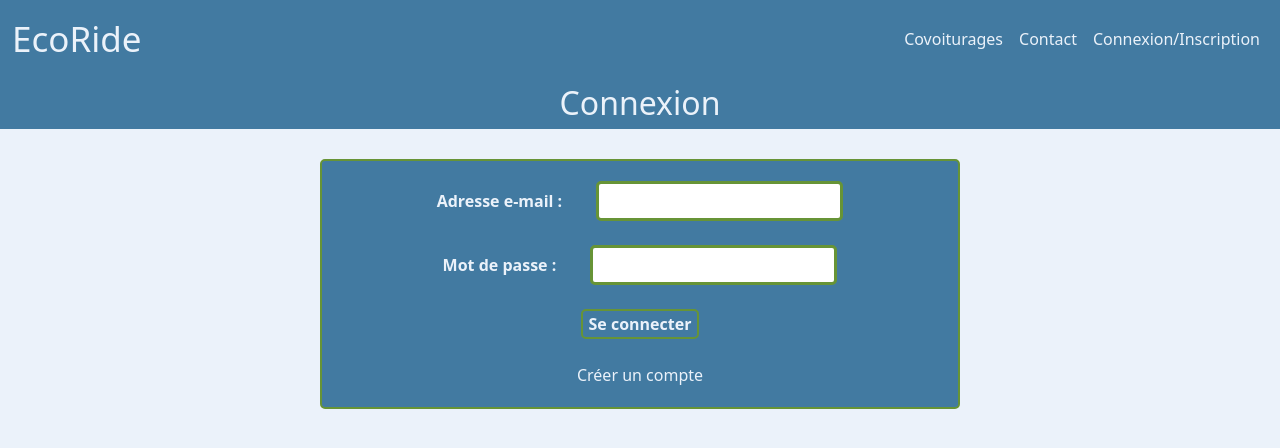
After one commit to Raph1409/EcoRide, a PHP site: page /forms/login.php in a window 1280 px wide. The commit adds this page. Shown: the top 448 px of the page. Run offline with PHP 8.4, Linux system fonts and the light colour scheme; some web fonts are replaced.

Commit message:
création du formulaire de connexion et feuille de style liée

```diff
--- /dev/null
+++ b/forms/login.php
@@ -0,0 +1,45 @@
+<!DOCTYPE html>
+<html lang="en">
+
+<head>
+    <link href="https://cdn.jsdelivr.net/npm/bootstrap@5.3.1/dist/css/bootstrap.min.css" rel="stylesheet"
+        integrity="sha384-4bw+/aepP/YC94hEpVNVgiZdgIC5+VKNBQNGCHeKRQN+PtmoHDEXuppvnDJzQIu9" crossorigin="anonymous">
+    <script src="https://cdn.jsdelivr.net/npm/bootstrap@5.3.1/dist/js/bootstrap.bundle.min.js"
+        integrity="sha384-HwwvtgBNo3bZJJLYd8oVXjrBZt8cqVSpeBNS5n7C8IVInixGAoxmnlMuBnhbgrkm" crossorigin="anonymous">
+    </script>
+    <script src="https://ajax.googleapis.com/ajax/libs/jquery/3.6.4/jquery.min.js"></script>
+    <meta charset="utf_8">
+    <meta name="viewport" content="width=device-width, initial-script">
+    <meta http-equiv="X-UA-Compatible" content="ie=edge">
+    <link href="/style/styleFormLogin.css" rel="stylesheet">
+    <link href="http://fonts.googleap.com/css?family=Crete+Round" rel="stylesheet">
+    <link rel="stylesheet" href="https://cdnjs.cloudflare.com/ajax/libs/font-awesome/6.4.0/css/all.min.css">
+    <title>EcoRide</title>
+
+</head>
+
+<header>
+    <?php require_once '../script/scriptHeader.php'; ?>
+</header>
+
+<body>
+
+
+
+    <h2>Connexion</h2>
+
+    <form class="formLogin mx-auto" action="../script/loginPost.php" method="POST">
+        <!-- EMAIL -->
+        <label for="email" class="label">Adresse e-mail :</label>
+        <input type="email" name="email" class="inputBasic2" required> <br><br>
+        <!-- PASSWORD -->
+        <label for="password" class="label">Mot de passe :</label>
+        <input type="password" name="password" class="inputBasic2" required> <br><br>
+        <!-- BUTTON -->
+        <input class="bouton" type="submit" value="Se connecter"><br><br>
+        <a href="/">Créer un compte</a>
+    </form>
+</body>
+
+
+</html>
--- a/script/scriptHeader.php
+++ b/script/scriptHeader.php
@@ -20,7 +20,7 @@ if ($utilisateur == 3){
 }
 
 if ($utilisateur == 0){
-    require_once "front/header.php";
+    require_once "../front/header.php";
 }
 
 ?>
--- /dev/null
+++ b/style/styleFormLogin.css
@@ -0,0 +1,80 @@
+.formLogin {
+    display: block;
+    padding-top: 20px;
+    padding-bottom: 20px;
+    border: 5px;
+    background-color: #427AA1;
+    justify-content: center;
+    text-align: center;
+    width: 50%;
+    margin-top: 30px;
+    margin-bottom: 30px;
+    border: 2px solid #679436;
+    border-radius: 5px;
+}
+
+form a {
+    color: #EBF2FA !important;
+    text-decoration: none;
+}
+
+.label {
+    color: #EBF2FA;
+    font-weight: bold;
+    padding-right: 30px;
+}
+
+h2 {
+    color: #EBF2FA !important;
+    text-align: center;
+    align-items: center;
+    justify-content: center;
+    width: auto;
+    height: 50px;
+    background-color: #427AA1;
+    padding-top: 5px;
+}
+
+body {
+    background-color: #EBF2FA !important;
+}
+
+.inputBasic {
+    border: 3px solid #679436;
+    border-radius: 5px;
+    padding: 5px;
+    transition: all 0.8s ease;
+    width: 500px;
+}
+
+.inputBasic2 {
+    border: 3px solid #679436;
+    border-radius: 5px;
+    padding: 5px;
+    transition: all 0.8s ease;
+}
+
+.inputBasic:focus {
+    background-color: #679436;
+}
+
+.inputBasic2:focus {
+    background-color: #679436;
+}
+
+.bouton {
+    background-color: #427AA1;
+    color: #EBF2FA;
+    border: 2px solid #679436;
+    border-radius: 5px;
+    font-weight: bold;
+    transition: all 0.8s ease;
+}
+
+.bouton:hover {
+    background-color: #EBF2FA;
+    color: #427AA1;
+    border: 2px solid #679436;
+    border-radius: 5px;
+    font-weight: bold;
+}
```
